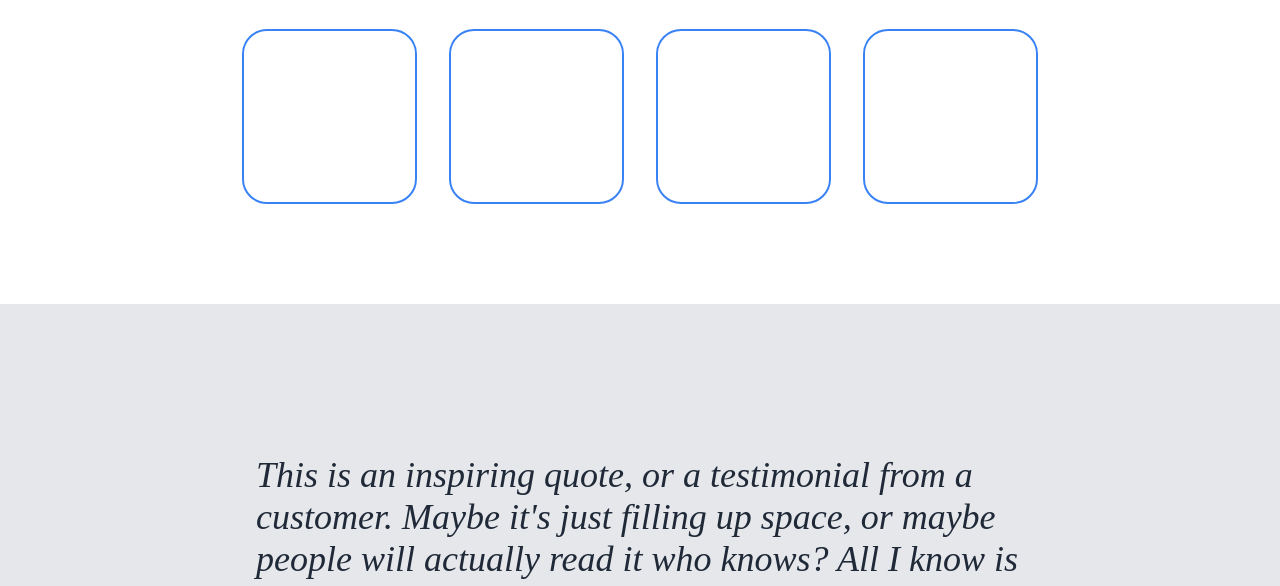
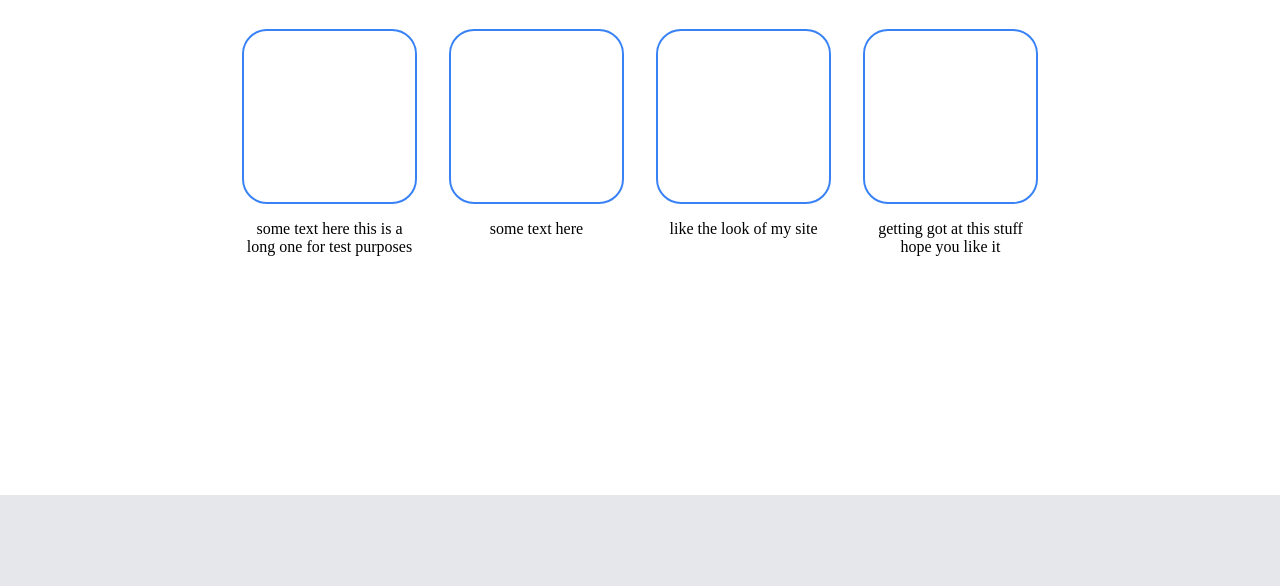
Before and after one commit to yof9/6project_landing-page, a plain HTML site: page index.html in a window 1280 px wide. Shown: the part 720-1306 px from the top of the page. Drawn offline with Linux system fonts and the light colour scheme.

Commit message:
Update index.html & style.css

```diff
--- a/index.html
+++ b/index.html
@@ -33,19 +33,19 @@
             <div class="cards-container">
                 <div class="card-container">
                     <div class="card"></div>
-                    <p></p>
+                    <p>some text here this is a long one for test purposes</p>
                 </div>
                 <div class="card-container">
                     <div class="card"></div>
-                    <p></p>
+                    <p>some text here</p>
                 </div>
                 <div class="card-container">
                     <div class="card"></div>
-                    <p></p>
+                    <p>like the look of my site</p>
                 </div>
                 <div class="card-container">
                     <div class="card"></div>
-                    <p></p>
+                    <p>getting got at this stuff hope you like it</p>
                 </div>
             </div>
         </div>
--- a/style.css
+++ b/style.css
@@ -122,11 +122,15 @@ h1 {
     align-items: center;
 }
 
-.card-container > .card {
+.card-container > p, .card {
     width: 175px;
     height: 175px;
+    text-align: center;
+}
+.card {
     border-radius: 25px;
     border: 2px solid #3882f6;
+    margin-bottom: 16px;
 }
 
 .testimonial-container {
```
